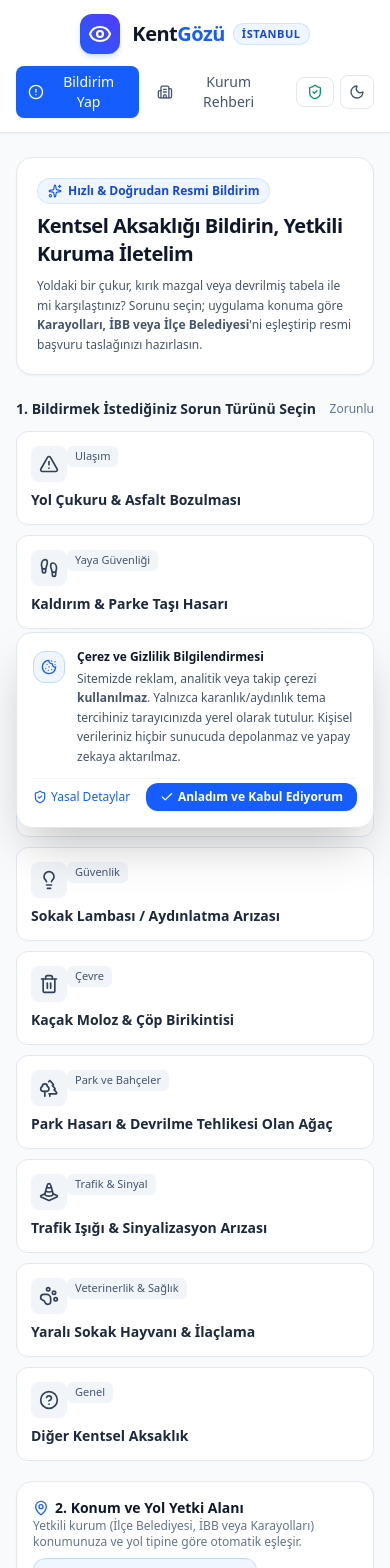
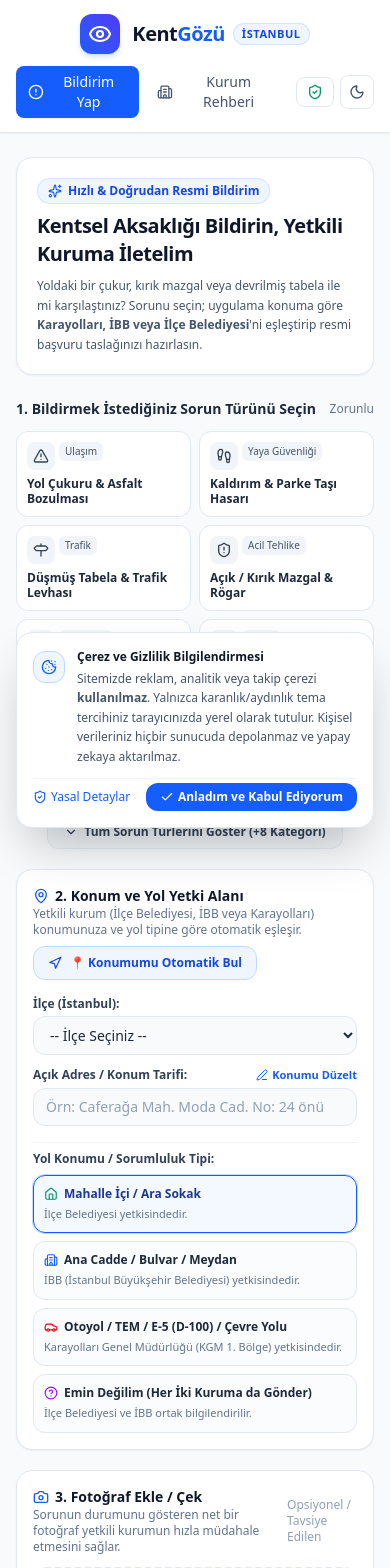
Before and after one commit to rasne-dev/KentGozu, a React (Vite) app: page / in a window 390 px wide. Shown: the top 1568 px of the page. Built offline with nearby package versions, Linux system fonts and the light colour scheme.

Commit message:
feat: v1.1.13 - 16 kentsel sorun kategorisi ve mobilde 2li acilir kategori tasarimi

```diff
--- a/package.json
+++ b/package.json
@@ -1,7 +1,7 @@
 {
   "name": "kentgozu",
   "private": true,
-  "version": "1.1.12",
+  "version": "1.1.13",
   "type": "module",
   "scripts": {
     "dev": "vite",
--- a/src/components/IssueSelector.jsx
+++ b/src/components/IssueSelector.jsx
@@ -1,4 +1,4 @@
-import React from 'react';
+import React, { useState } from 'react';
 import { ISSUE_TYPES } from '../data/issueTypes';
 import {
   AlertTriangle,
@@ -8,10 +8,18 @@ import {
   Lightbulb,
   Trash2,
   Trees,
+  TrafficCone,
+  Zap,
+  PawPrint,
+  Dog,
+  Bug,
+  Construction,
+  Building,
+  Utensils,
   HelpCircle,
   Check,
-  TrafficCone,
-  PawPrint
+  ChevronDown,
+  ChevronUp
 } from 'lucide-react';
 
 const iconMap = {
@@ -23,11 +31,26 @@ const iconMap = {
   Trash2,
   Trees,
   TrafficCone,
+  Zap,
   PawPrint,
+  Dog,
+  Bug,
+  Construction,
+  Building,
+  Utensils,
   HelpCircle
 };
 
 export default function IssueSelector({ selectedIssue, onSelectIssue }) {
+  const [showAll, setShowAll] = useState(false);
+
+  // İlk 8 popüler sorun veya tüm 16 sorun
+  // Eğer seçilen sorun ilk 8 dışındaysa kullanıcı görmeye devam etsin
+  const isSelectedInHiddenPart = selectedIssue && ISSUE_TYPES.findIndex(i => i.id === selectedIssue.id) >= 8;
+  const isExpanded = showAll || isSelectedInHiddenPart;
+
+  const displayedIssues = isExpanded ? ISSUE_TYPES : ISSUE_TYPES.slice(0, 8);
+
   return (
     <div className="space-y-3">
       <div className="flex items-center justify-between">
@@ -37,8 +60,9 @@ export default function IssueSelector({ selectedIssue, onSelectIssue }) {
         <span className="text-xs text-slate-500 dark:text-slate-400 font-medium">Zorunlu</span>
       </div>
 
-      <div className="grid grid-cols-1 sm:grid-cols-2 lg:grid-cols-4 gap-2.5">
-        {ISSUE_TYPES.map((issue) => {
+      {/* 2'li Mobilde, 2'li Tablette, 4'lü Geniş Ekranda Tam Simetrik Grid */}
+      <div className="grid grid-cols-2 sm:grid-cols-2 lg:grid-cols-4 gap-2 sm:gap-2.5">
+        {displayedIssues.map((issue) => {
           const IconComponent = iconMap[issue.icon] || AlertTriangle;
           const isSelected = selectedIssue?.id === issue.id;
 
@@ -47,21 +71,21 @@ export default function IssueSelector({ selectedIssue, onSelectIssue }) {
               type="button"
               key={issue.id}
               onClick={() => onSelectIssue(issue)}
-              className={`p-3.5 rounded-xl border text-left transition-all relative flex flex-col justify-between gap-2 cursor-pointer ${
+              className={`p-2.5 sm:p-3.5 rounded-xl border text-left transition-all relative flex flex-col justify-between gap-1.5 sm:gap-2 cursor-pointer ${
                 isSelected
                   ? 'border-blue-600 bg-blue-50/70 dark:bg-blue-950/50 shadow-xs ring-2 ring-blue-500/30'
                   : 'border-slate-200 dark:border-slate-800 bg-white dark:bg-slate-900 hover:border-slate-300 dark:hover:border-slate-700 hover:bg-slate-50/50 dark:hover:bg-slate-800'
               }`}
             >
-              <div className="flex items-start justify-between">
+              <div className="flex items-start justify-between gap-1">
                 <div
-                  className={`w-9 h-9 rounded-lg flex items-center justify-center transition-colors ${
+                  className={`w-7 h-7 sm:w-8 sm:h-8 rounded-lg flex items-center justify-center shrink-0 transition-colors ${
                     isSelected ? 'bg-blue-600 text-white' : 'bg-slate-100 dark:bg-slate-800 text-slate-700 dark:text-slate-200'
                   }`}
                 >
-                  <IconComponent className="w-5 h-5" />
+                  <IconComponent className="w-4 h-4 sm:w-4.5 sm:h-4.5" />
                 </div>
-                <span className={`text-[11px] font-medium px-2 py-0.5 rounded-md ${
+                <span className={`text-[10px] sm:text-[11px] font-medium px-1.5 sm:px-2 py-0.5 rounded-md truncate max-w-[90px] sm:max-w-none ${
                   isSelected
                     ? 'bg-blue-100 dark:bg-blue-900/80 text-blue-800 dark:text-blue-200 font-semibold'
                     : 'bg-slate-100 dark:bg-slate-800 text-slate-600 dark:text-slate-300'
@@ -71,7 +95,7 @@ export default function IssueSelector({ selectedIssue, onSelectIssue }) {
               </div>
 
               <div>
-                <h4 className={`text-sm font-semibold ${isSelected ? 'text-blue-950 dark:text-blue-100' : 'text-slate-800 dark:text-slate-200'}`}>
+                <h4 className={`text-xs sm:text-sm font-semibold line-clamp-2 leading-tight ${isSelected ? 'text-blue-950 dark:text-blue-100' : 'text-slate-800 dark:text-slate-200'}`}>
                   {issue.title}
                 </h4>
               </div>
@@ -85,6 +109,27 @@ export default function IssueSelector({ selectedIssue, onSelectIssue }) {
           );
         })}
       </div>
+
+      {/* Daha Fazla Göster / Gizle Butonu */}
+      <div className="text-center pt-1">
+        <button
+          type="button"
+          onClick={() => setShowAll((prev) => !prev)}
+          className="inline-flex items-center gap-1.5 px-4 py-2 bg-slate-100 dark:bg-slate-800 hover:bg-slate-200 dark:hover:bg-slate-700 text-slate-700 dark:text-slate-200 text-xs font-semibold rounded-xl border border-slate-200/80 dark:border-slate-700 transition-colors cursor-pointer"
+        >
+          {isExpanded ? (
+            <>
+              <ChevronUp className="w-3.5 h-3.5" />
+              <span>Daha Az Kategori Göster</span>
+            </>
+          ) : (
+            <>
+              <ChevronDown className="w-3.5 h-3.5" />
+              <span>Tüm Sorun Türlerini Göster (+8 Kategori)</span>
+            </>
+          )}
+        </button>
+      </div>
     </div>
   );
 }
--- a/src/data/issueTypes.js
+++ b/src/data/issueTypes.js
@@ -60,16 +60,64 @@ export const ISSUE_TYPES = [
     title: 'Trafik Işığı & Sinyalizasyon Arızası',
     icon: 'TrafficCone',
     badge: 'Trafik & Sinyal',
-    color: 'red',
+    color: 'rose',
     placeholder: 'Örn: Kavşaktaki trafik lambası yanmıyor veya sürekli kırmızıda takılı kalmış, kaza tehlikesi yaratıyor.'
   },
   {
-    id: 'sokak_hayvanlari',
-    title: 'Yaralı Sokak Hayvanı & İlaçlama',
+    id: 'elektrik_kablo_pano',
+    title: 'Açık Elektrik Kablosu & Hasarlı Pano',
+    icon: 'Zap',
+    badge: 'Hayati Tehlike',
+    color: 'amber',
+    placeholder: 'Örn: Sokakta elektrik panosunun kapağı açık/kırık veya direkten yere açıkta kablo sarkıyor, can güvenliği riski yaratıyor.'
+  },
+  {
+    id: 'yarali_hayvan',
+    title: 'Yaralı / Hasta Sokak Hayvanı',
     icon: 'PawPrint',
-    badge: 'Veterinerlik & Sağlık',
+    badge: 'Acil Veterinerlik',
+    color: 'rose',
+    placeholder: 'Örn: Sokakta acil tıbbi müdahaleye muhtaç, yaralanmış veya hasta bir sokak hayvanı bulunmaktadır.'
+  },
+  {
+    id: 'basibos_hayvan',
+    title: 'Başıboş / Saldırgan Hayvan İhbarı',
+    icon: 'Dog',
+    badge: 'Rehabilitasyon',
+    color: 'orange',
+    placeholder: 'Örn: Mahallede sürüleşerek yayalara ve çocuklara karşı saldırganlık gösteren sahipsiz köpekler bulunuyor.'
+  },
+  {
+    id: 'hasere_ilaclama',
+    title: 'Haşere, Sivrisinek & İlaçlama Talebi',
+    icon: 'Bug',
+    badge: 'Çevre Sağlığı',
     color: 'teal',
-    placeholder: 'Örn: Sokakta acil tedaviye muhtaç yaralı bir kedi/köpek bulunuyor veya çevre sağlığı için ilaçlama gerekiyor.'
+    placeholder: 'Örn: Sokakta ve rögarlarda aşırı sivrisinek, kene veya zararlı haşere artışı var; periyodik sokak ilaçlaması talep ediyoruz.'
+  },
+  {
+    id: 'altyapi_kazi',
+    title: 'Kapatılmamış Altyapı Kazısı & Hendek',
+    icon: 'Construction',
+    badge: 'Altyapı & AYKOME',
+    color: 'yellow',
+    placeholder: 'Örn: Altyapı kazı çalışması tamamlandığı halde çukur asfaltlanmadan toprak ve moloz halinde bırakılmış, araç ve yaya trafiğini engelliyor.'
+  },
+  {
+    id: 'metruk_bina',
+    title: 'Metruk Bina & Çökme / Güvenlik Tehlikesi',
+    icon: 'Building',
+    badge: 'İmar & Güvenlik',
+    color: 'slate',
+    placeholder: 'Örn: Sokakta her an yola çökme tehlikesi olan terk edilmiş metruk yapı can ve mal güvenliğini tehdit ediyor.'
+  },
+  {
+    id: 'gida_ruhsat',
+    title: 'Gıda Hijyeni & Ruhsatsız İşletme / Seyyar',
+    icon: 'Utensils',
+    badge: 'Zabıta & Denetim',
+    color: 'blue',
+    placeholder: 'Örn: Hijyen kurallarına uymayan işletme veya izinsiz/ruhsatsız seyyar satıcı faaliyet göstermektedir.'
   },
   {
     id: 'diger',
--- a/src/data/istanbulData.js
+++ b/src/data/istanbulData.js
@@ -555,12 +555,14 @@ export function determineResponsibleAuthorities({
       role: 'İhtisas Yetkilisi (Kanalizasyon & Yağmursuyu Mazgal İdaresi)',
       isPrimary: true
     });
-  } else if (issueTypeId === 'aydinlatma_direk') {
-    // Sokak aydınlatması için Elektrik Dağıtım Şirketi (BEDAŞ / AYEDAŞ)
+  } else if (issueTypeId === 'aydinlatma_direk' || issueTypeId === 'elektrik_kablo_pano') {
+    // Sokak aydınlatması ve açık elektrik/hasarlı pano için Elektrik Dağıtım Şirketi (BEDAŞ / AYEDAŞ)
     const elecCompany = ELECTRICITY_COMPANIES[side];
     selectedAuthorities.unshift({
       ...elecCompany,
-      role: `İhtisas Yetkilisi (${districtObj?.side || 'İstanbul'} Elektrik & Aydınlatma Dağıtım)`,
+      role: issueTypeId === 'elektrik_kablo_pano'
+        ? `Acil İhtisas Yetkilisi (${districtObj?.side || 'İstanbul'} Elektrik Şebeke İdaresi)`
+        : `İhtisas Yetkilisi (${districtObj?.side || 'İstanbul'} Elektrik & Aydınlatma Dağıtım)`,
       isPrimary: true
     });
   } else if (issueTypeId === 'trafik_isik') {
@@ -570,12 +572,62 @@ export function determineResponsibleAuthorities({
       role: 'Birincil Yetkili (İBB Trafik & Sinyalizasyon İdaresi)',
       isPrimary: true
     });
-  } else if (issueTypeId === 'sokak_hayvanlari') {
-    // Sokak hayvanları ve ilaçlama için İlçe Belediyesi Veterinerlik İşleri
+  } else if (issueTypeId === 'yarali_hayvan') {
+    // Yaralı ve acil tedaviye muhtaç sokak hayvanları
     if (districtObj) {
       selectedAuthorities.unshift({
         ...districtObj,
-        role: `Birincil Yetkili (${districtObj.district} Bel. Veterinerlik & Sağlık İşleri)`,
+        role: `Acil Yetkili (${districtObj.district} Bel. Veterinerlik & Acil Müdahale)`,
+        isPrimary: true
+      });
+    }
+  } else if (issueTypeId === 'basibos_hayvan') {
+    // Başıboş ve saldırgan sahipsiz hayvan ihbarı
+    if (districtObj) {
+      selectedAuthorities.unshift({
+        ...districtObj,
+        role: `Birincil Yetkili (${districtObj.district} Bel. Veterinerlik & Zabıta Müdürlüğü)`,
+        isPrimary: true
+      });
+    }
+  } else if (issueTypeId === 'hasere_ilaclama') {
+    // Haşere ve sivrisinek ilaçlama
+    if (districtObj) {
+      selectedAuthorities.unshift({
+        ...districtObj,
+        role: `Birincil Yetkili (${districtObj.district} Bel. Çevre Koruma & Temizlik İşleri)`,
+        isPrimary: true
+      });
+    }
+  } else if (issueTypeId === 'altyapi_kazi') {
+    // Kapatılmamış altyapı kazısı (İBB AYKOME koordinasyonu)
+    selectedAuthorities.unshift({
+      ...IBB_INFO,
+      role: 'Altyapı Denetim (İBB AYKOME - Altyapı Koordinasyon)',
+      isPrimary: true
+    });
+    if (districtObj) {
+      selectedAuthorities.push({
+        ...districtObj,
+        role: `Saha Denetim (${districtObj.district} Bel. Fen İşleri)`,
+        isPrimary: false
+      });
+    }
+  } else if (issueTypeId === 'metruk_bina') {
+    // Metruk bina ve yıkılma tehlikesi
+    if (districtObj) {
+      selectedAuthorities.unshift({
+        ...districtObj,
+        role: `Birincil Yetkili (${districtObj.district} Bel. İmar ve Şehircilik Müdürlüğü)`,
+        isPrimary: true
+      });
+    }
+  } else if (issueTypeId === 'gida_ruhsat') {
+    // Gıda hijyeni ve seyyar satıcı denetimi
+    if (districtObj) {
+      selectedAuthorities.unshift({
+        ...districtObj,
+        role: `Birincil Yetkili (${districtObj.district} Bel. Zabıta ve Ruhsat Denetim)`,
         isPrimary: true
       });
     }
```
Also changed, not shown: 1 other file (tests, documents, lock files or other folders).
